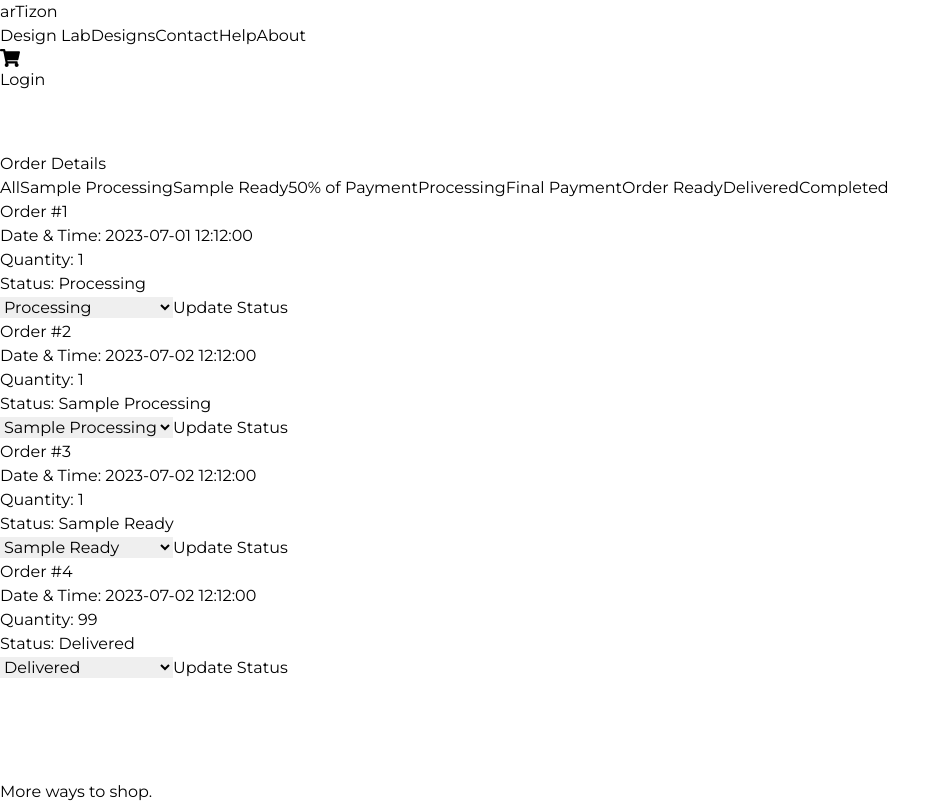
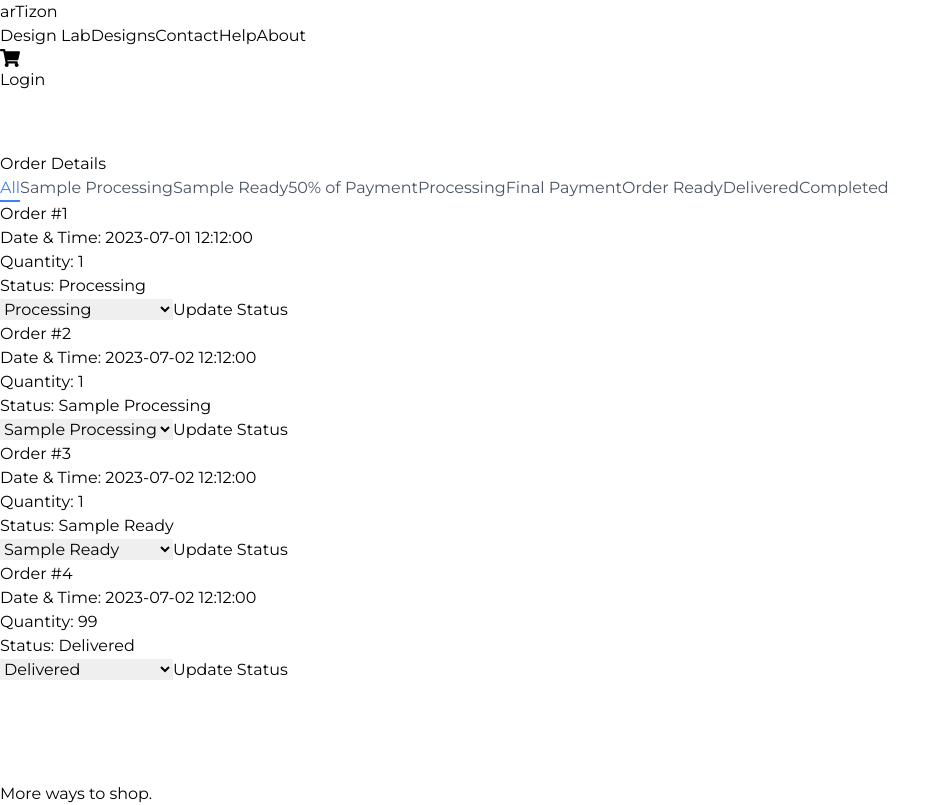
Before and after one commit to Artiizon/artizon-web, a React (Vite) app in the folder client/: page /order-status-update in a window 1280 px wide. Shown: the top 805 px of the page, without its empty margins (0-950 px from the left). Built offline with nearby package versions, Linux system fonts and the light colour scheme; a web font is replaced by a local one.

Commit message:
make orders tabs switching

```diff
--- a/client/src/pages/StylistStatusUpdate.jsx
+++ b/client/src/pages/StylistStatusUpdate.jsx
@@ -158,12 +158,22 @@ const OrderUpdate = () => {
             <div className="flex flex-grow px-3">
               {tabs.map(tab => (
                 <button
-                  key={tab}
-                  className={`px-4 py-2  border-x-2 border-gray-300 ${selectedTab === tab ? "bg-blue-500 text-white" : " text-gray-700"}`}
-                  onClick={() => handleTabClick(tab)}
-                >
-                  {tab}
-                </button>
+                key={tab}
+                className="px-4 py-2 font-semibold focus:outline-none relative"
+                style={{
+                  borderBottom: selectedTab === tab ? "2px solid #3B82F6" : "2px solid transparent",
+                  color: selectedTab === tab ? "#3B82F6" : "#4B5563",
+                }}
+                onClick={() => handleTabClick(tab)}
+              >
+                {tab}
+                {selectedTab === tab && (
+                  <div
+                    className="absolute left-0 right-0 bottom-0 h-1 bg-blue-500"
+                    style={{ width: "100%" }}
+                  />
+                )}
+              </button>
 
               ))}
 
```
Also changed, not shown: client/src/App.css (line endings or trailing spaces).
